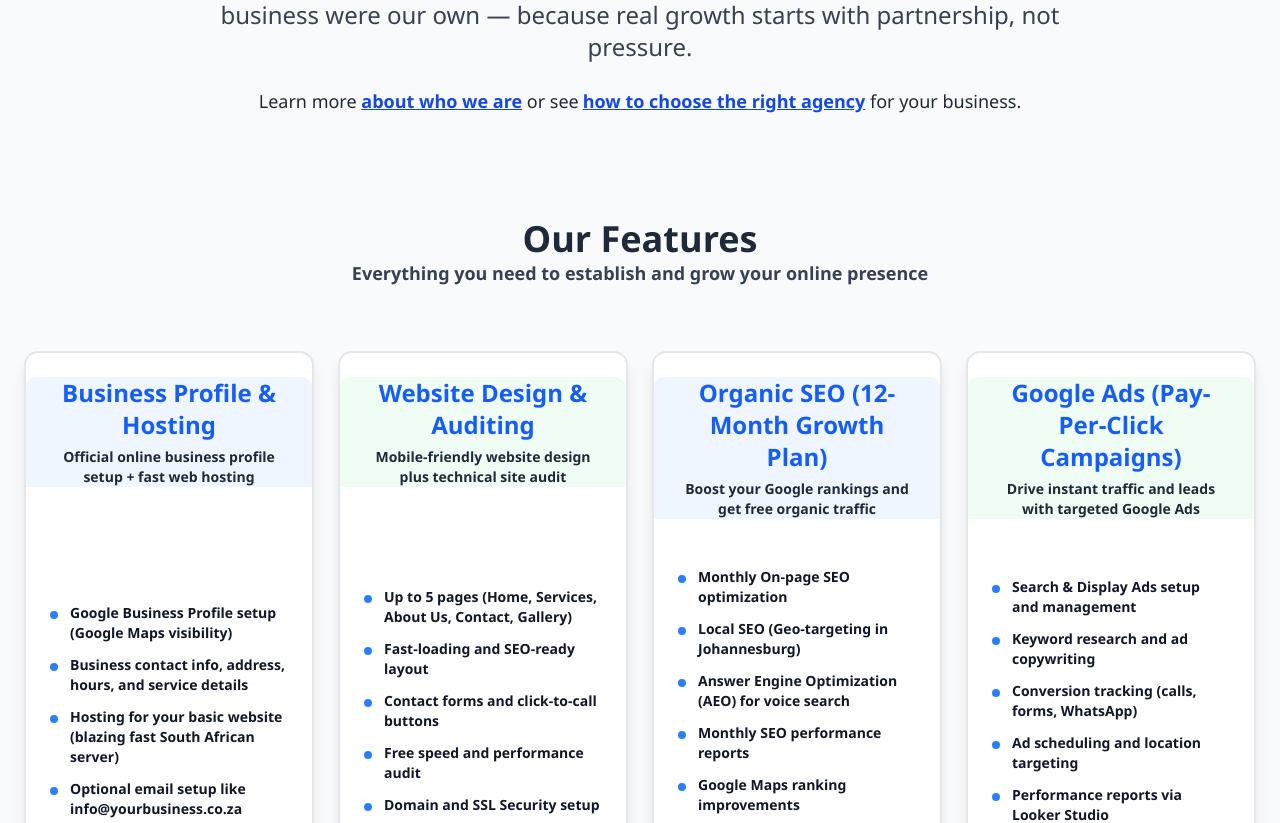
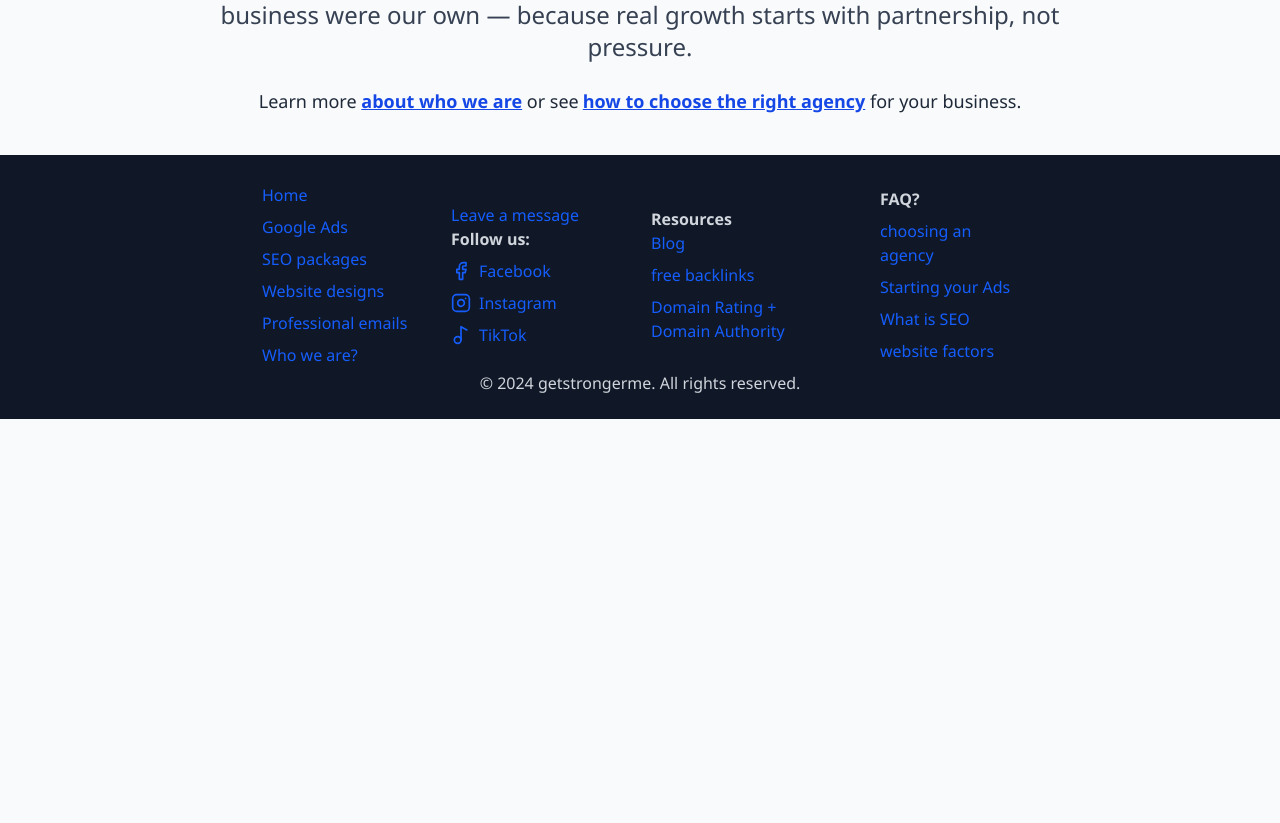
Before and after one commit to zallowh/getstrongerme, a Next.js app: page / in a window 1280 px wide. Shown: the part 1189-2012 px from the top of the page. After the commit the page ends 1608 px from the top, so only its background shows below. Built offline with nearby package versions, Linux system fonts and the light colour scheme.

Commit message:
no freatures

```diff
--- a/src/app/page.js
+++ b/src/app/page.js
@@ -1,11 +1,10 @@
 
-
-import Features from "@/components/features";
+{/*import Features from "@/components/features";*/}
 import { Button } from "@/components/ui/button";
 import Link from "next/link";
 
 export const metadata = {
-  title: "GetStrongerMe | Affordable Business Websites in Johannesburg",
+  title: "Strongerme Digital marketing agency | Affordable Business Websites in Johannesburg",
   description: "We build SEO-optimized, mobile-friendly websites for small businesses in Johannesburg. Boost your online visibility, traffic, and sales today.",
   alternates: {
     canonical: "https://www.getstrongerme.com",
@@ -91,7 +90,7 @@ export default function Home() {
       </section>
 
       {/* Features */}
-      <Features />
+      {/* <Features /> */}
     </div>
   );
 }
```
